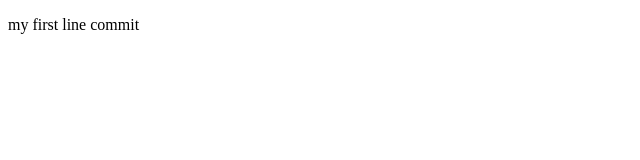
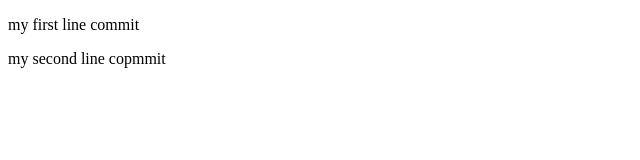
Before and after one commit to maneeshashetty/first-project, a plain HTML site: page index.html in a window 1280 px wide. Shown: the whole page, without its empty margins (0-640 px from the left). Drawn offline with Linux system fonts and the light colour scheme.

Commit message:
Update index.html
second line commit

```diff
--- a/index.html
+++ b/index.html
@@ -3,6 +3,7 @@
 <head>
 <body>
 <p>my first line commit</p>
+  <p>my second line copmmit</p>
 </body>
 </head>
 </html>
```
